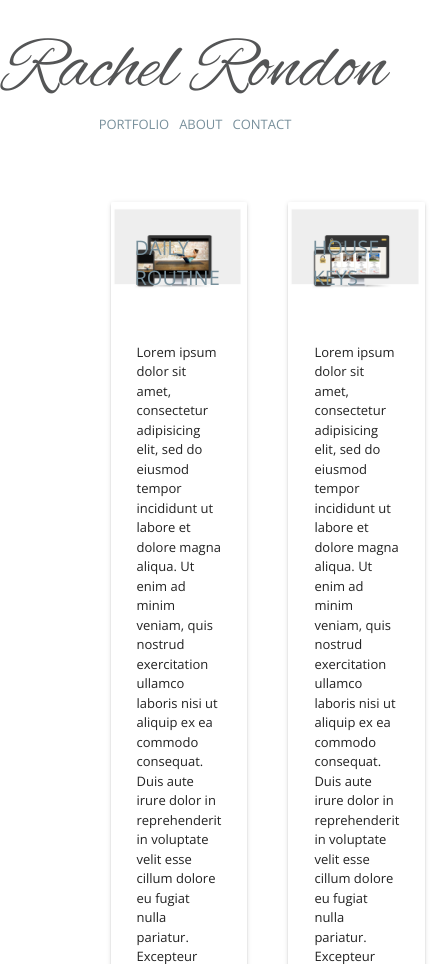
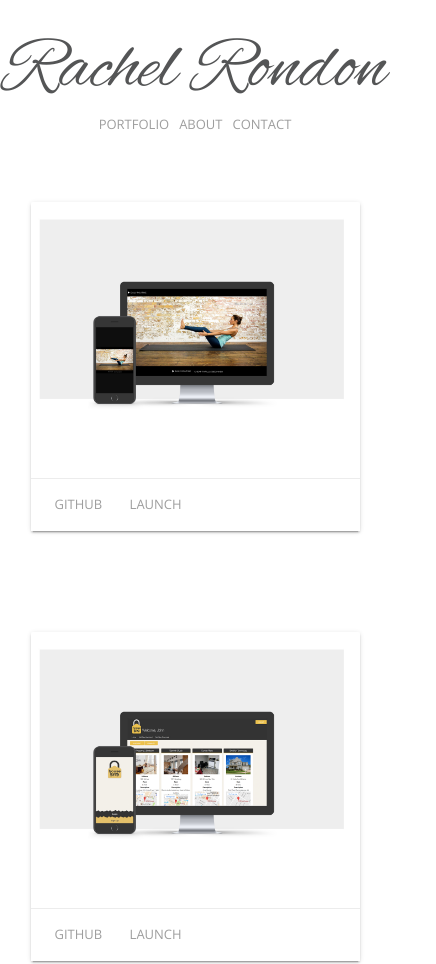
Before and after one commit to rachelrondon/RRondonPortfolio, a plain HTML site: page index.html in a window 390 px wide. Shown: the top 964 px of the page, 436 px wide, since content can reach past the window. Drawn offline with nearby package versions, Linux system fonts and the light colour scheme; a web font is replaced by a local one.

Commit message:
update media query

```diff
--- a/css/style.css
+++ b/css/style.css
@@ -44,21 +44,21 @@ body {
 #nav-work {
   font-family: 'Open Sans', sans-serif;
   font-size: 13px;
-  color: #78909c;
+  color: #9e9e9e;
 }
 
 #nav-about {
   font-family: 'Open Sans', sans-serif;
   font-size: 13px;
   padding-left: 10px;
-  color: #78909c;
+  color: #9e9e9e;
 }
 
 #nav-contact {
   font-family: 'Open Sans', sans-serif;
   font-size: 13px;
   padding-left: 10px;
-  color: #78909c;
+  color: #9e9e9e;
 }
 
 @media (max-width: 1500px) {
@@ -193,7 +193,7 @@ body {
 #card-title {
   color:black;
   font-size: 20px;
-  color:#78909c;
+  color:#9e9e9e;
 }
 
 
@@ -263,7 +263,7 @@ body {
 }
 
 #card-action {
-  color: #78909c;
+  color: #9e9e9e;
 }
 
 .card-content {
@@ -274,7 +274,7 @@ body {
 .card-title {
   font-family: 'Open Sans', sans-serif;
   font-size: 30px;
-  color: #78909c;
+  color:#9e9e9e;
 }
 
 .page-footer {
@@ -293,6 +293,32 @@ footer {
   margin-right: 100px;
   margin-top: 60px;
 }
+
+@media (max-width: 950px) {
+  #portfolio-div {
+    display: flex;
+    flex-direction: column;
+  }
+}
+
+@media (max-width: 450px) {
+  .card-content {
+    display: none;
+  }
+  .card-title {
+    display: none;
+  }
+  #portfolio-div {
+    margin-right: 20px;
+    margin-left: 20px;
+    margin-top: 60px;
+  }
+  #second-card {
+    padding-left: 0px;
+    margin-top: 60px;
+  }
+}
+
 
 
 #footer-links {
```
